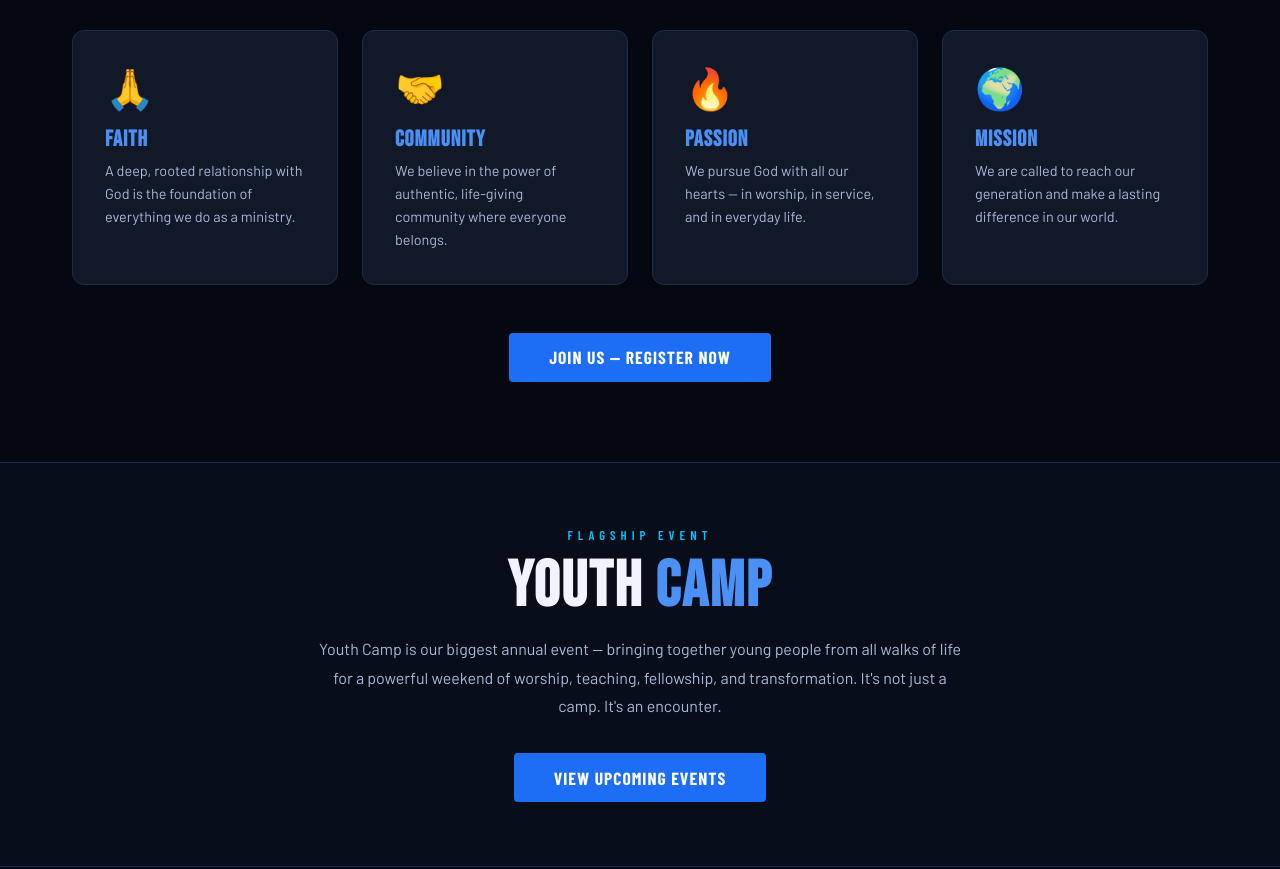
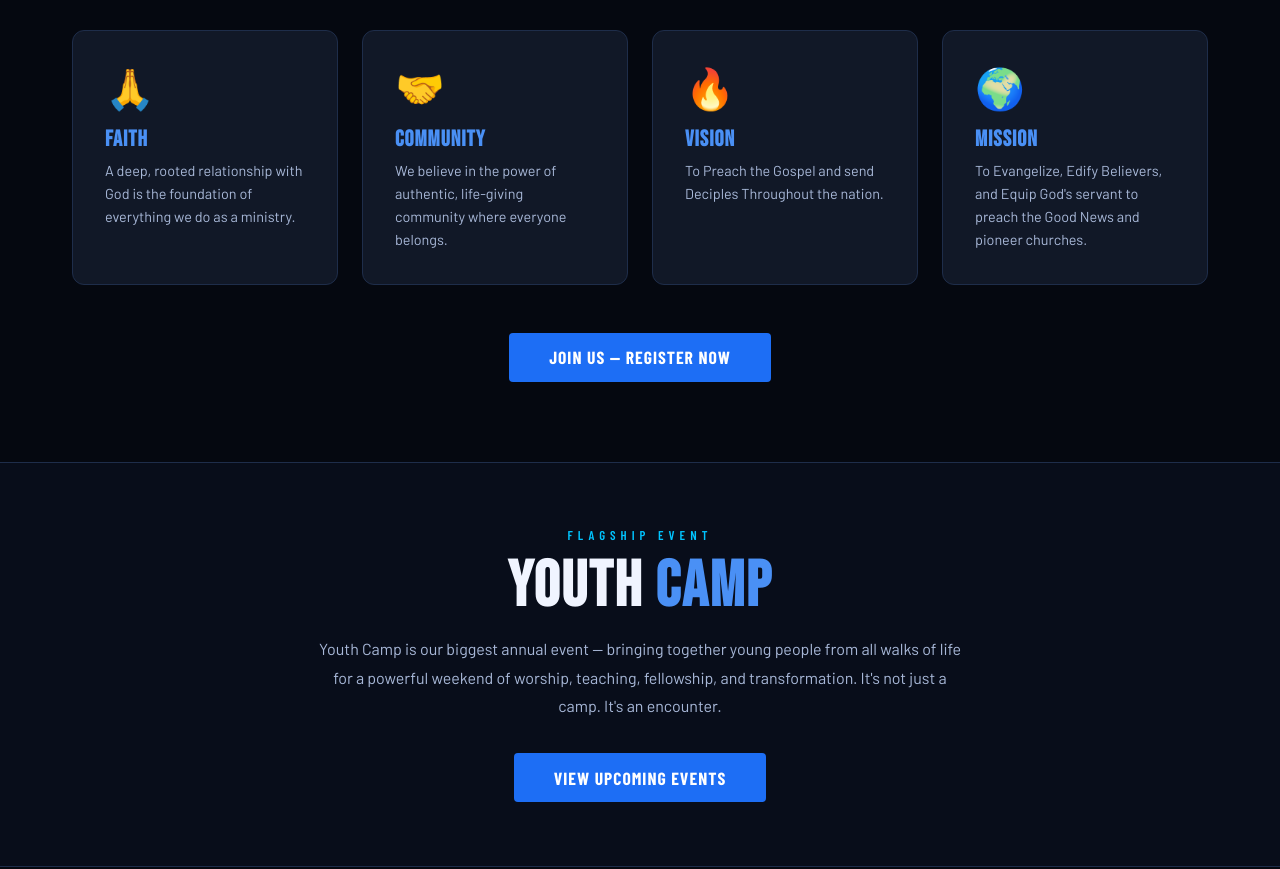
Before and after one commit to Syntax-Seeker/King-s-Youth, a website: page public/about.html in a window 1280 px wide. Shown: the part 1100-1969 px from the top of the page. Drawn offline with nearby package versions, Linux system fonts and the light colour scheme; no server answers; a web font is replaced by a local one.

Commit message:
On branch main Your branch is up to date with 'origin/main'.
Changes to be committed:
	modified:   public/about.html
	modified:   public/admin-login.html

```diff
--- a/public/about.html
+++ b/public/about.html
@@ -57,8 +57,8 @@
     <div class="value-grid">
       <div class="value-card"><div class="icon">🙏</div><h3>Faith</h3><p>A deep, rooted relationship with God is the foundation of everything we do as a ministry.</p></div>
       <div class="value-card"><div class="icon">🤝</div><h3>Community</h3><p>We believe in the power of authentic, life-giving community where everyone belongs.</p></div>
-      <div class="value-card"><div class="icon">🔥</div><h3>Passion</h3><p>We pursue God with all our hearts — in worship, in service, and in everyday life.</p></div>
-      <div class="value-card"><div class="icon">🌍</div><h3>Mission</h3><p>We are called to reach our generation and make a lasting difference in our world.</p></div>
+      <div class="value-card"><div class="icon">🔥</div><h3>Vision</h3><p>To Preach the Gospel and send Deciples Throughout the nation.</p></div>
+      <div class="value-card"><div class="icon">🌍</div><h3>Mission</h3><p>To Evangelize, Edify Believers, and Equip God's servant to preach the Good News and pioneer churches.</p></div>
     </div>
     <div style="text-align:center;margin-top:3rem">
       <a href="register.html" class="btn btn-primary btn-lg">Join Us — Register Now</a>
```
Also changed, not shown: public/admin-login.html (+1 -1 lines).
